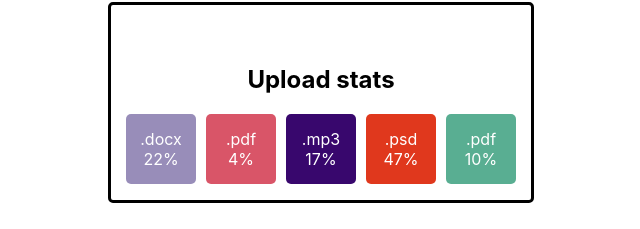
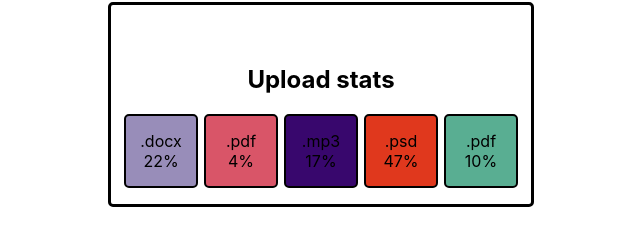
Before and after one commit to LameWolf/goit-react-hw-01-components, a React (Create React App) app: page / in a window 1280 px wide. Shown: the part 522-751 px from the top of the page, without its empty margins (319-959 px from the left). Built offline with nearby package versions, Linux system fonts and the light colour scheme; the HTML template or start-up script is replaced by a standard one.

Commit message:
Fixed color the element in Task 2

```diff
--- a/src/components/Statistics/Statistics.module.css
+++ b/src/components/Statistics/Statistics.module.css
@@ -23,10 +23,11 @@
   padding: 15px 0;
   width: 70px;
   list-style: none;
+  border: 2px solid #000;
   border-radius: 5px;
 }
 
 .label,
 .percentage {
-  color: #fff;
+  color: #000000;
 }
```
